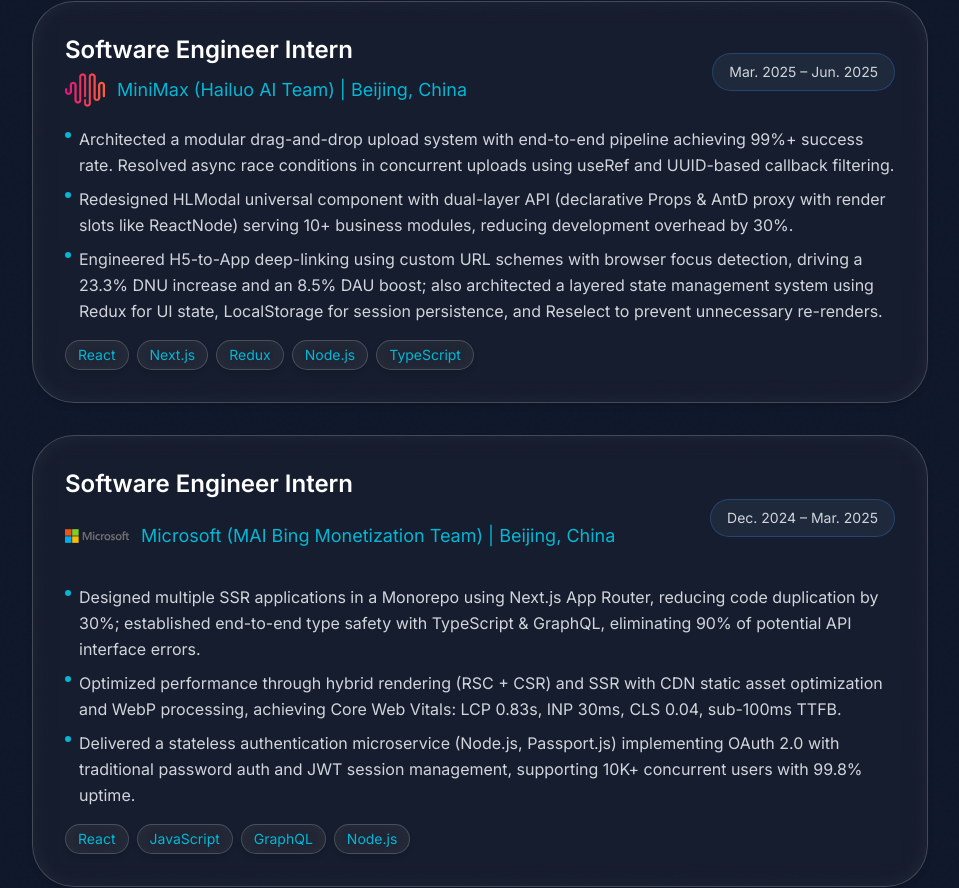
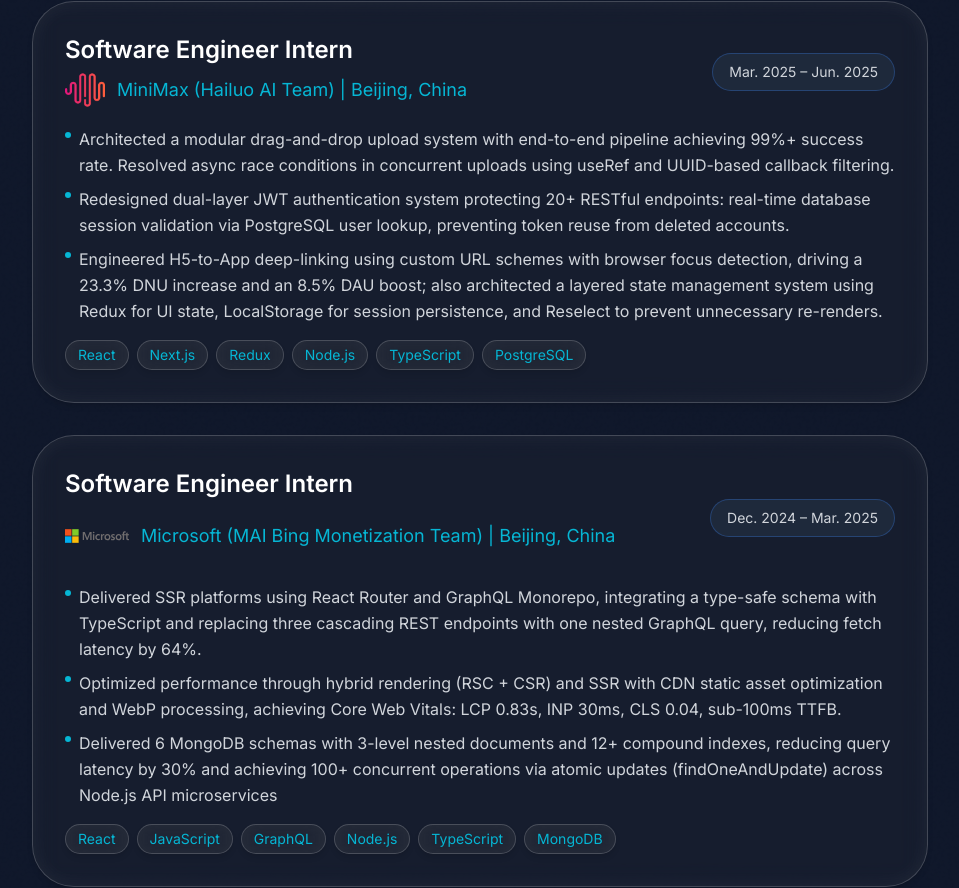
Before and after one commit to Andrew-yg/Andrew_Personal_Web, a React (Vite) app: page / in a window 1280 px wide. Shown: the part 2261-3149 px from the top of the page, without its empty margins (160-1119 px from the left). Built offline with nearby package versions, Linux system fonts and the light colour scheme.

Commit message:
feat: update project

```diff
--- a/src/components/ExperienceSection.tsx
+++ b/src/components/ExperienceSection.tsx
@@ -16,10 +16,10 @@ const experiences = [
     logoSize: 'w-10 h-10',
     description: [
       'Architected a modular drag-and-drop upload system with end-to-end pipeline achieving 99%+ success rate. Resolved async race conditions in concurrent uploads using useRef and UUID-based callback filtering.',
-      'Redesigned HLModal universal component with dual-layer API (declarative Props & AntD proxy with render slots like ReactNode) serving 10+ business modules, reducing development overhead by 30%.',
+      'Redesigned dual-layer JWT authentication system protecting 20+ RESTful endpoints:  real-time database session validation via PostgreSQL user lookup, preventing token reuse from deleted accounts.',
       'Engineered H5-to-App deep-linking using custom URL schemes with browser focus detection, driving a 23.3% DNU increase and an 8.5% DAU boost; also architected a layered state management system using Redux for UI state, LocalStorage for session persistence, and Reselect to prevent unnecessary re-renders.',
     ],
-    tags: ['React', 'Next.js', 'Redux', 'Node.js', 'TypeScript'],
+    tags: ['React', 'Next.js', 'Redux', 'Node.js', 'TypeScript', 'PostgreSQL'],
   },
   {
     year: 'Dec. 2024 – Mar. 2025',
@@ -28,11 +28,11 @@ const experiences = [
     logo: microsoftLogo,
     logoSize: 'w-16 h-16',
     description: [
-      'Designed multiple SSR applications in a Monorepo using Next.js App Router, reducing code duplication by 30%; established end-to-end type safety with TypeScript & GraphQL, eliminating 90% of potential API interface errors.',
+      'Delivered SSR platforms using React Router and GraphQL Monorepo, integrating a type-safe schema with TypeScript and replacing three cascading REST endpoints with one nested GraphQL query, reducing fetch latency by 64%.',
       'Optimized performance through hybrid rendering (RSC + CSR) and SSR with CDN static asset optimization and WebP processing, achieving Core Web Vitals: LCP 0.83s, INP 30ms, CLS 0.04, sub-100ms TTFB.',
-      'Delivered a stateless authentication microservice (Node.js, Passport.js) implementing OAuth 2.0 with traditional password auth and JWT session management, supporting 10K+ concurrent users with 99.8% uptime.',
+      'Delivered 6 MongoDB schemas with 3-level nested documents and 12+ compound indexes, reducing query latency by 30% and achieving 100+ concurrent operations via atomic updates (findOneAndUpdate) across Node.js API microservices',
     ],
-    tags: ['React', 'JavaScript', 'GraphQL', 'Node.js'],
+    tags: ['React', 'JavaScript', 'GraphQL', 'Node.js', 'TypeScript', 'MongoDB'],
   },
   {
     year: 'Jun. 2024 – Sep. 2024',
--- a/src/components/ProjectSection.tsx
+++ b/src/components/ProjectSection.tsx
@@ -11,7 +11,7 @@ const projects = [
     {
         title: 'AI_Study_Assistant',
         description: 'AI-powered research document generator that creates comprehensive research papers using advanced AI models. Features include citation management and export options.',
-        tags: ['Vue', 'Nuxt.js', 'RAG', 'FastAPI', 'Cloudflare', 'MongoDB', 'LangChain', 'GraphQL', 'Kubernetes'],
+        tags: ['Vue', 'Nuxt.js', 'RAG', 'FastAPI', 'Cloudflare', 'MongoDB', 'LlamaIndex', 'GraphQL', 'Kubernetes', 'Docker'],
         image: aiStudyAssistantImg,
         liveUrl: '#',
         githubUrl: 'https://github.com/Andrew-yg/AI-Study-Assistant',
@@ -19,7 +19,7 @@ const projects = [
     {
         title: 'Agent_JobSearch',
         description: 'AI-powered job search assistant that automatically finds, analyzes, and recommends top job opportunities from LinkedIn tailored to your profile and preferences.',
-        tags: ['ReAct', 'LangGraph', 'LangChain', 'FastAPI', 'Next.js', 'ChromaDB', 'RAG'],
+        tags: ['ReAct', 'LangGraph', 'LangChain', 'FastAPI', 'Next.js', 'ChromaDB', 'RAG', 'SQLite'],
         image: agentJobSearchImg,
         liveUrl: '#',
         githubUrl: 'https://github.com/Andrew-yg/Agent_JobSearch',
```
